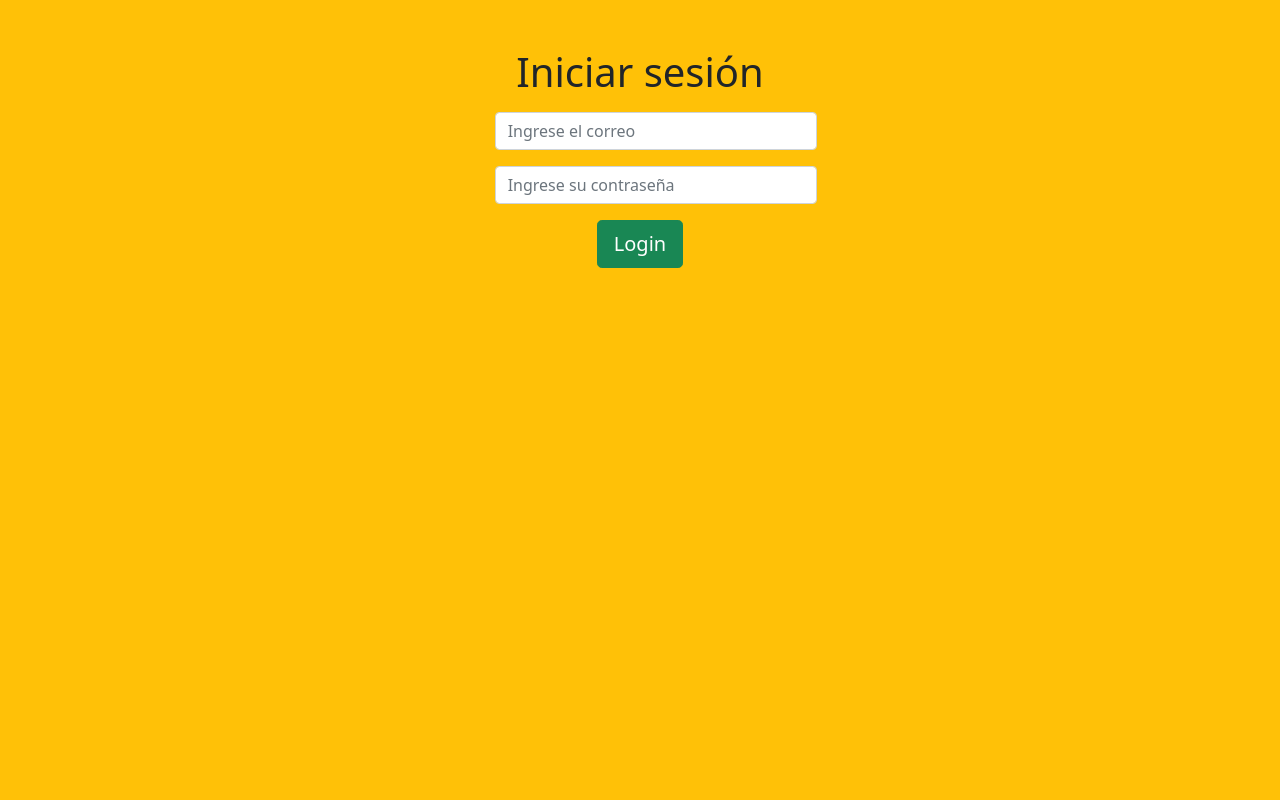
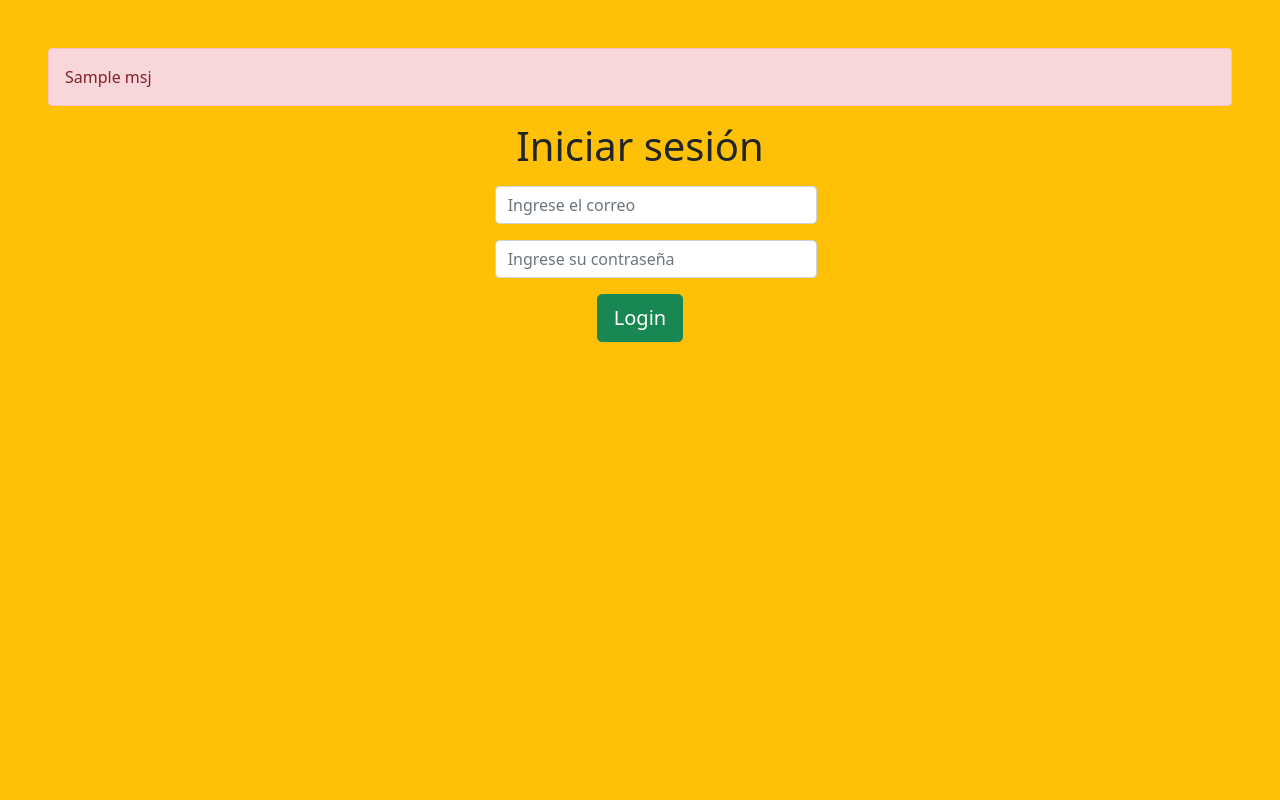
Before and after one commit to agustjn/flood-control-system, a Flask app: template app/templates/auth/login.html in a window 1280 px wide. Run offline with Flask 2, Linux system fonts and the light colour scheme; data comes from the database, SQL or seed files in the repository; the template is opened without the code that fills it: most values are stand-ins (such as "Sample title", 1, 10 or a date in 2020); some libraries are stand-ins or nearby versions.

Commit message:
Se arreglo algunos msj

```diff
--- a/app/resources/point.py
+++ b/app/resources/point.py
@@ -91,7 +91,6 @@ def modify(point_id):
     parameter = request.form
     point_update = PointDAO.search_by_id(point_id)
     a = parameter["address"]
-    print (f"---------------------------- tiene {a}-------------------------")
     if PointDAO.exist_name(parameter["name"]):
         msj = "el Nombre "+ parameter["name"] + " ya existe, ingrese otro"
     elif PointDAO.exist_adress(parameter["address"]):
--- a/app/templates/auth/login.html
+++ b/app/templates/auth/login.html
@@ -4,7 +4,11 @@
   {{ super() }}
 {% endblock %}
 {% block content %}
-
+{% if msj %}
+  <div class="alert alert-danger" role="alert">
+    {{msj}}
+  </div>
+{% endif %}
   <div class="container-fluid col-xs-12 col-sm-6 col-md-8">
       <div class= "container col-6 text-center ">
         <h1 >Iniciar sesión</h1>
--- a/app/templates/home.html
+++ b/app/templates/home.html
@@ -4,6 +4,9 @@
   {{ super() }}
 {% endblock %}
 {% block content %}
+<div class="alert alert-success" role="alert">
+  {{msj}}
+</div>
 <div class="text-center col-xs-12 col-sm-6 col-md-8">
   <h1>Inicio</h1>
   <p>Página de inicio de la aplicación</p>
```
Also changed, not shown: app/resources/auth.py (+4 -4 lines), 1 other file.
